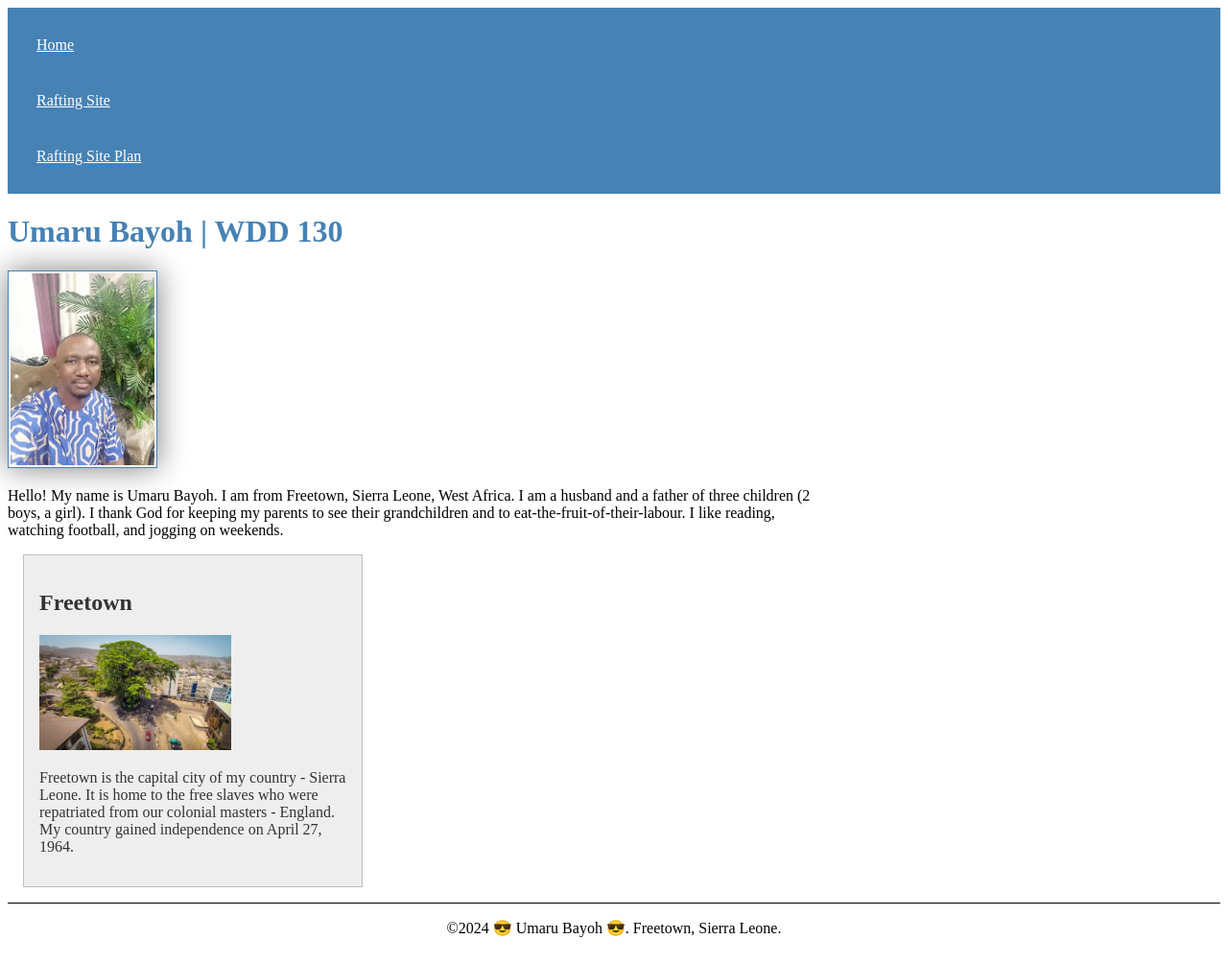
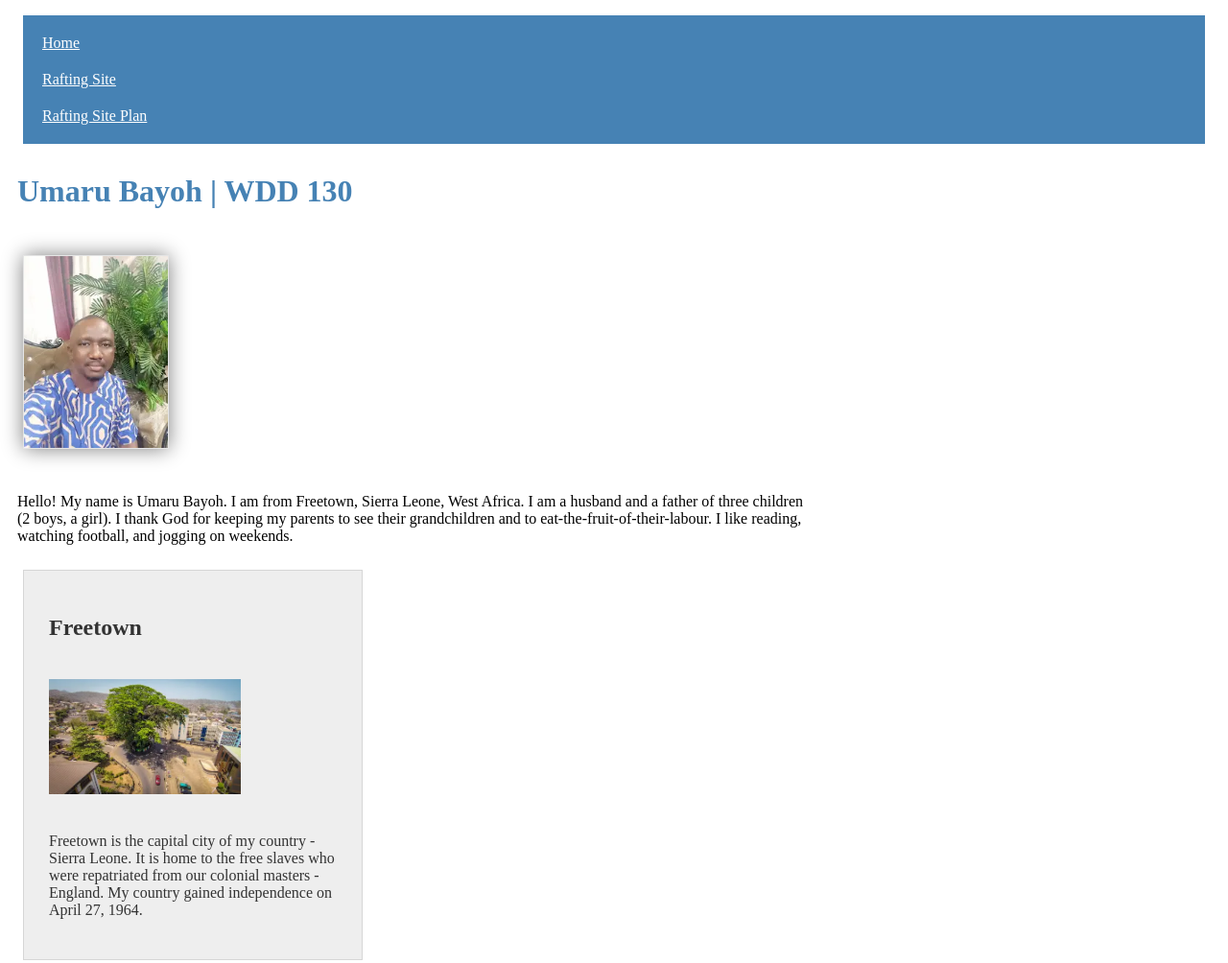
Before and after one commit to Kemoh/wdd130, a plain HTML site: page index.html in a window 1280 px wide. Shown: the top 1004 px of the page at 96% size. Drawn offline with Linux system fonts and the light colour scheme.

Commit message:
Added CSS Variables

```diff
--- a/styles/styles.css
+++ b/styles/styles.css
@@ -1,28 +1,38 @@
+/* :root CSS Rule */
+:root{
+--padding: 10px;
+--border: 1px solid rgba(0, 0, 0, 0.1);
+--margin: 1rem;
+}
 
 nav {
     background-color: steelblue;
-    padding: 10px;
+    padding: var(--padding);
+    margin: var(--margin);
 }
 
 nav a {
     color: white;
     display: block;
-    padding: 20px;
+    padding: var(--padding);
 }
 
 h1 {
     color: steelblue;
+    padding: var(--padding);
 }
 
 main img {
     width: 150px;
     height: auto;
-    border: 1px solid steelblue;
-    padding: 2px;
-    box-shadow: 0 0 30px gray;
+    border: var(--border);
+    margin: var(--margin);
+    padding: 1px solid rgba(0, 0, 0, 0.1);
+    box-shadow: 0 0 20px gray;
 }
 
-p { padding: 0;}
+p { padding: var(--padding);
+}
 
 main {
     max-width: 840px;;
@@ -30,20 +40,25 @@ main {
 
 aside {
     width: 20rem;
-    margin: 1rem;
-    border: 1px solid rgba(0, 0, 0, 0.2);
+    margin: var(--margin);
+    border: var(--border);
     padding: 1rem;
     background-color: #eee;
     color: #333;
 }
 
+aside h2 {
+    padding: var(--padding);
+}
+
 aside img {
     width: 200px;
     height: auto;
+    padding: var(--padding);
 }
 
 footer {
     margin-top: 15px;
-    border-top: 1px solid #000;
+    border-top: var(--border);
     text-align: center;
 }
```
